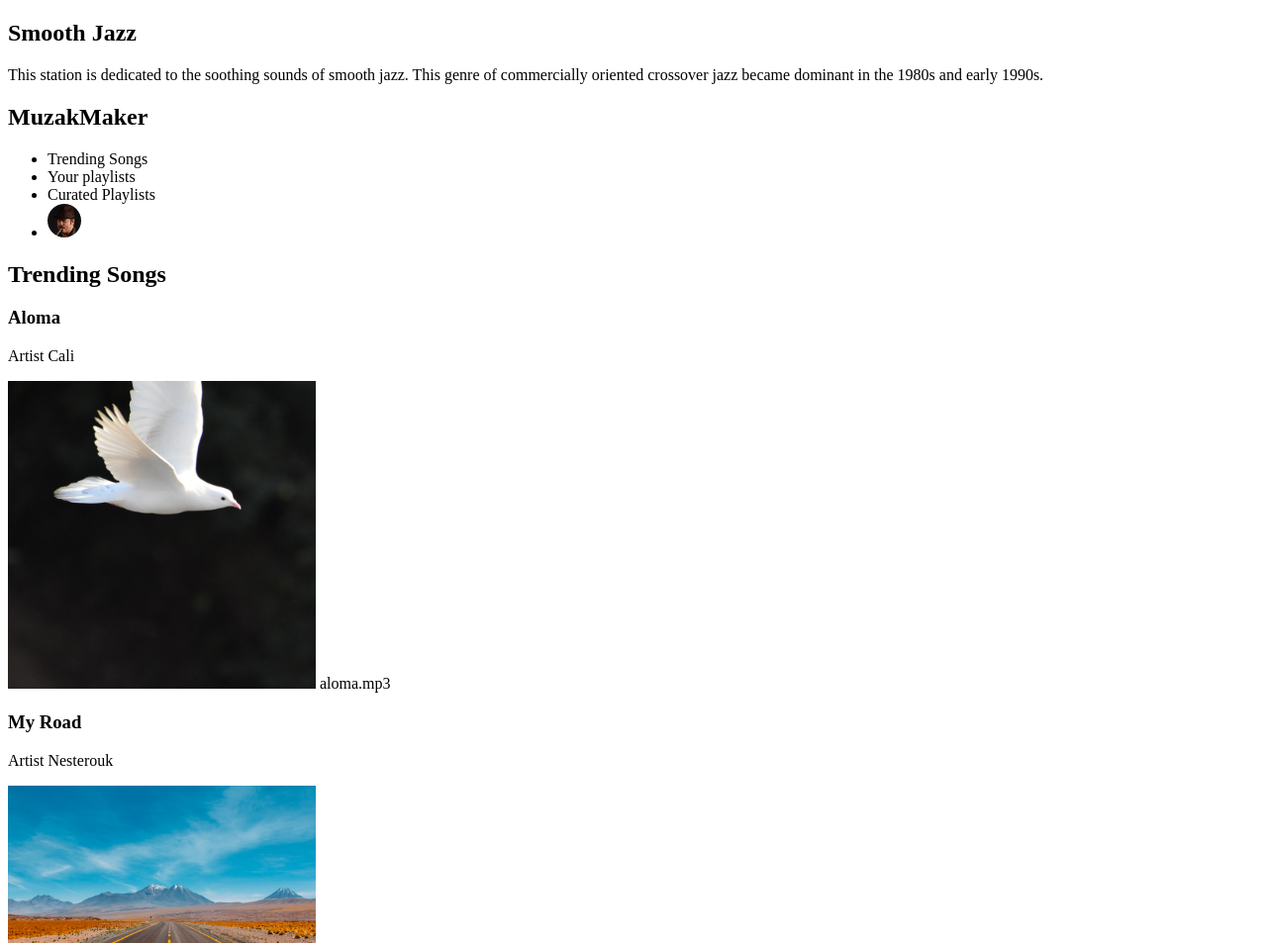
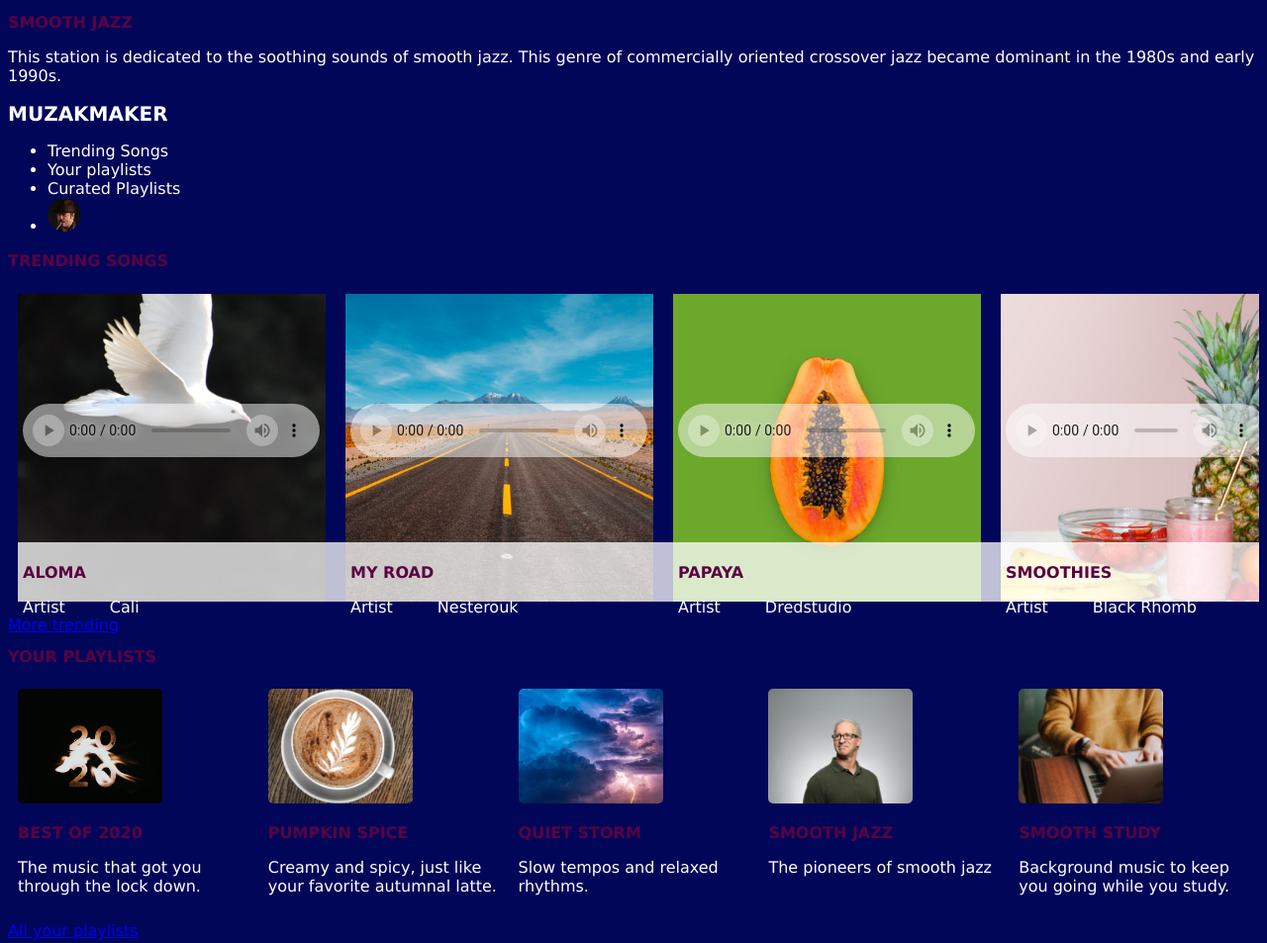
Before and after one commit to copaso/streamingmedia, a plain HTML site: page index.html in a window 1280 px wide. Shown: the top 953 px of the page at 99% size. Drawn offline with Linux system fonts and the light colour scheme.

Commit message:
Divs and CSS
Add div class="scroll", add div to songs, link style.css

```diff
--- a/index.html
+++ b/index.html
@@ -3,6 +3,7 @@
 <head>
     <meta charset="UTF-8">
     <meta name="viewport" content="width=device-width, initial-scale=1.0">
+    <link rel="stylesheet" href="style.css">
     <title>MuzakMaker</title>
 </head>
 <body>
@@ -23,42 +24,85 @@
 </nav>
 
 <main>
-    <section>
+    <section id="trending">
         <h2>Trending Songs</h2>
+        <div class="scroll">
         <section>
-            <h3>Aloma</h3>
-            <p>Artist Cali</p>
+            <div>
+                <h3>Aloma</h3>
+                    <dl>
+                        <dt>Artist</dt>
+                        <dd>Cali</dd>
+                    </dl>
+            </div>
             <img src="images/aloma-cover.png" alt="white bird flying">
-            aloma.mp3
+            <audio controls>
+                <source src="audio/aloma.mp3" type="audio/mpeg">
+                Your browswer does not support audio element.
+            </audio>
         </section>
         <section>
-            <h3>My Road</h3>
-            <p>Artist Nesterouk</p>
+            <div>
+                <h3>My Road</h3>
+                    <dl>
+                        <dt>Artist</dt>
+                        <dd>Nesterouk</dd>
+                    </dl>
+            </div>
             <img src="images\my-road-cover.png" alt="road and blue sky">
-            my-road.mp3
+            <audio controls>
+                <source src="audio/my-road.mp3" type="audio/mpeg">
+                Your browswer does not support audio element.
+            </audio>
         </section>
         <section>
-            <h3>Papaya</h3>
-            <p>Artist Dredstudio</p>
+            <div>
+                <h3>Papaya</h3>
+                    <dl>
+                        <dt>Artist</dt>
+                        <dd>Dredstudio</dd>
+                    </dl>
+            </div>
             <img src="images/papaya-cover.png" alt="papaya cutted in half over green background">
-            papaya.mp3
+            <audio controls>
+                <source src="audio/papaya.mp3" type="audio/mpeg">
+                Your browswer does not support audio element.
+            </audio>
         </section>
         <section>
+            <div>
             <h3>Smoothies</h3>
-            <p>Artist Black Rhomb</p>
+                    <dl>
+                        <dt>Artist</dt>
+                        <dd>Black Rhomb</dd>
+                    </dl>
+            </div>
             <img src="images/smoothies-cover.png" alt="a glass of a pink smoothie in front of a variety of fruits over a pink background">
-            smoothies.mp3
+            <audio controls>
+                <source src="audio/smoothies.mp3" type="audio/mpeg">
+                Your browswer does not support audio element.
+            </audio>
         </section>
         <section>
+            <div>
             <h3>Successful Performance</h3>
-            <p>Artist Ricky Bombino</p>
+                    <dl>
+                        <dt>Artist</dt>
+                        <dd>Ricky Bombino</dd>
+                    </dl>
+            </div>
             <img src="images/successful-performance-cover.png" alt="man in red shirt laughing with joy over blue background">
-            successful-performance.mp3
+            <audio controls>
+                <source src="audio/successful-performance.mp3" type="audio/mpeg">
+                Your browswer does not support audio element.
+            </audio>
         </section>
+        </div>
         <a href="#">More trending</a>
     </section>
-    <section>
+    <section id="playlists">
         <h2>Your Playlists</h2>
+        <div class="scroll">
         <section>
             <img src="images/best-of-2020-cover.png" alt="2020 with special effects over black background">
             <h3>Best of 2020</h3>
@@ -84,10 +128,12 @@
             <h3>Smooth Study</h3>
             <p>Background music to keep you going while you study.</p>
         </section>
+        </div>
        <a href="#">All your playlists</a>
     </section>
-    <section>
+    <section id="curated">
         <h2>Curated Playlists</h2>
+        <div class="scroll">
         <section>
             <img src="images/boozy-brunch-cover.png" alt="group of friend cheering drinks together">
             <h3>Boozy Brunch</h3>
@@ -113,6 +159,7 @@
             <h3>Jazz Saxophone</h3>
             <p>The greatest collection of your sax favorites.</p>
         </section>
+        </div>
         <a href="#">More curated</a>
     </section>
 </main>
--- /dev/null
+++ b/style.css
@@ -0,0 +1,93 @@
+/*---------------------------------COLOR------------------------------------------------------*/
+body{
+    background-color: #020659;
+}
+/*------------------------------SCROLL--------------------------------------------------------*/
+.scroll{
+    display:grid;
+    grid-template-columns:repeat(5, 1fr);
+    overflow-x: auto;
+    overflow-y: hidden;
+}
+.scroll section{
+    margin:10px;
+    position: relative;
+}
+.scroll div{
+    position:absolute;
+    top:251px;
+    background-color: rgba(255,255,255,.75);
+    padding:5px;
+    height:50px;
+    width:350px;
+}
+dl{
+    display:flex;
+}
+dt{
+    padding-right:5px;
+}
+audio{
+    position: absolute;
+    bottom:150px;
+    left:5px;
+}
+audio::-webkit-media-controls-mute-button {
+    background-color: #fff;
+    border-radius: 50%;
+}
+audio::-webkit-media-controls-play-button {
+    background-color: #fff;
+    border-radius: 50%;
+}
+audio::-webkit-media-controls-enclosure {
+    background-color: rgba(255,255,255,.5);
+}
+#trending ::-webkit-scrollbar {
+    width: 15px;
+}
+#trending ::-webkit-scrollbar-track {
+    box-shadow: inset 0 0 15px #590242;
+}
+#trending ::-webkit-scrollbar-thumb {
+    background:#590242;
+    border-radius: 5px;
+}
+#trending ::-webkit-scrollbar-thumb:hover {
+    background: #020659;
+}
+#playlists ::-webkit-scrollbar, #curated ::-webkit-scrollbar {
+    width: 15px;
+}
+#playlists ::-webkit-scrollbar-track, #curated ::-webkit-scrollbar-track  {
+    box-shadow: inset 0 0 15px #020659;
+}
+#playlists ::-webkit-scrollbar-thumb, #curated ::-webkit-scrollbar-thumb {
+    background: #020659;
+    border-radius: 5px;
+}
+#playlists ::-webkit-scrollbar-thumb:hover, #curated ::-webkit-scrollbar-thumb:hover {
+    background: #fff;
+}
+/*----------------TEXT-------------------------------------------------------------------------*/
+body{
+    font-family: Verdana, Geneva, Tahoma, sans-serif;
+    color: #fff;
+}
+h1{
+    font-size: 1.25em;
+}
+h1, h2, h3{
+    font-weight: bold;
+    text-transform: uppercase;
+}
+h2,h3{
+    font-size: 1em;
+    color:#590242;
+}
+p,dl,dd{
+    font-size: 1em;
+}
+footer p{
+    font-size: .75em;
+}
```
